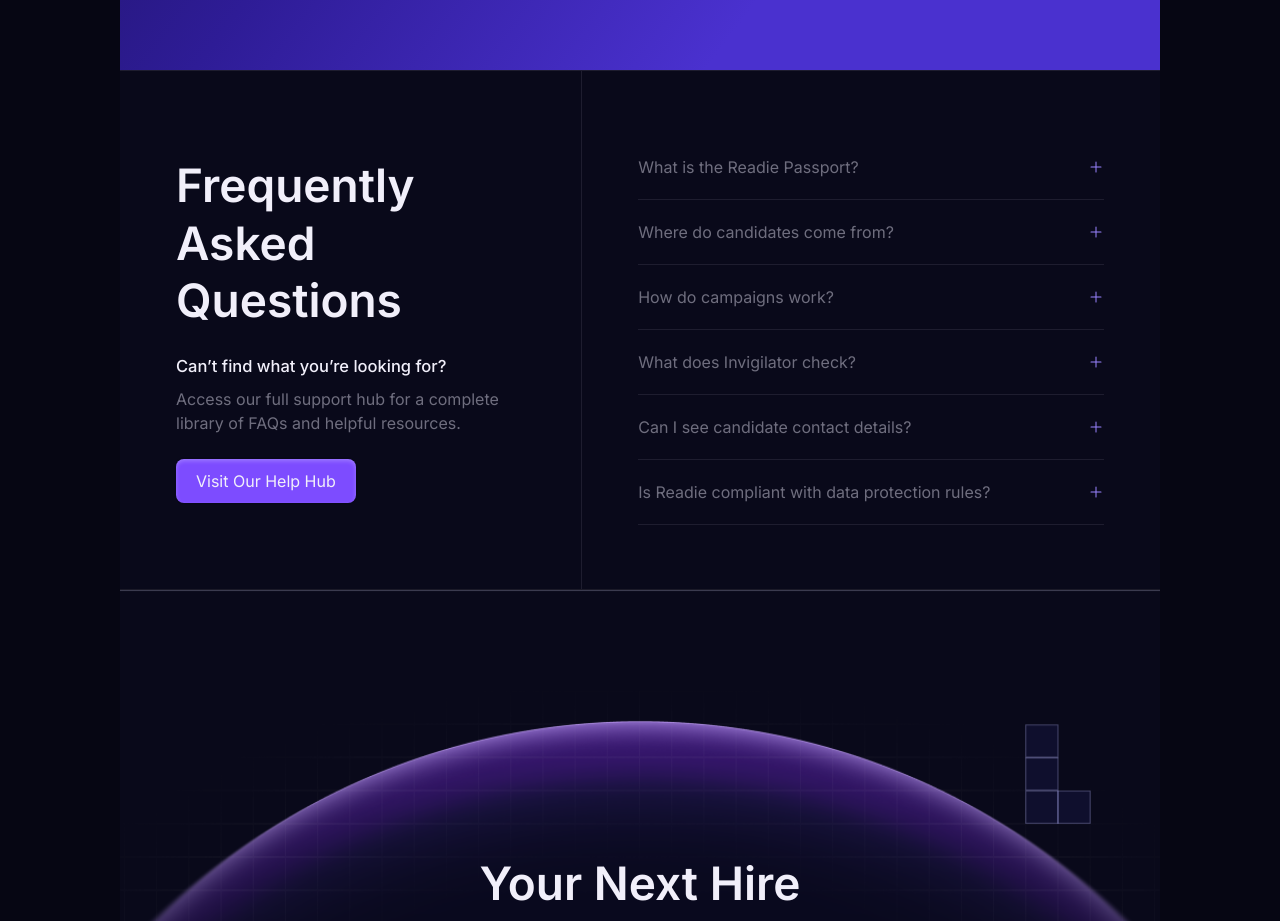
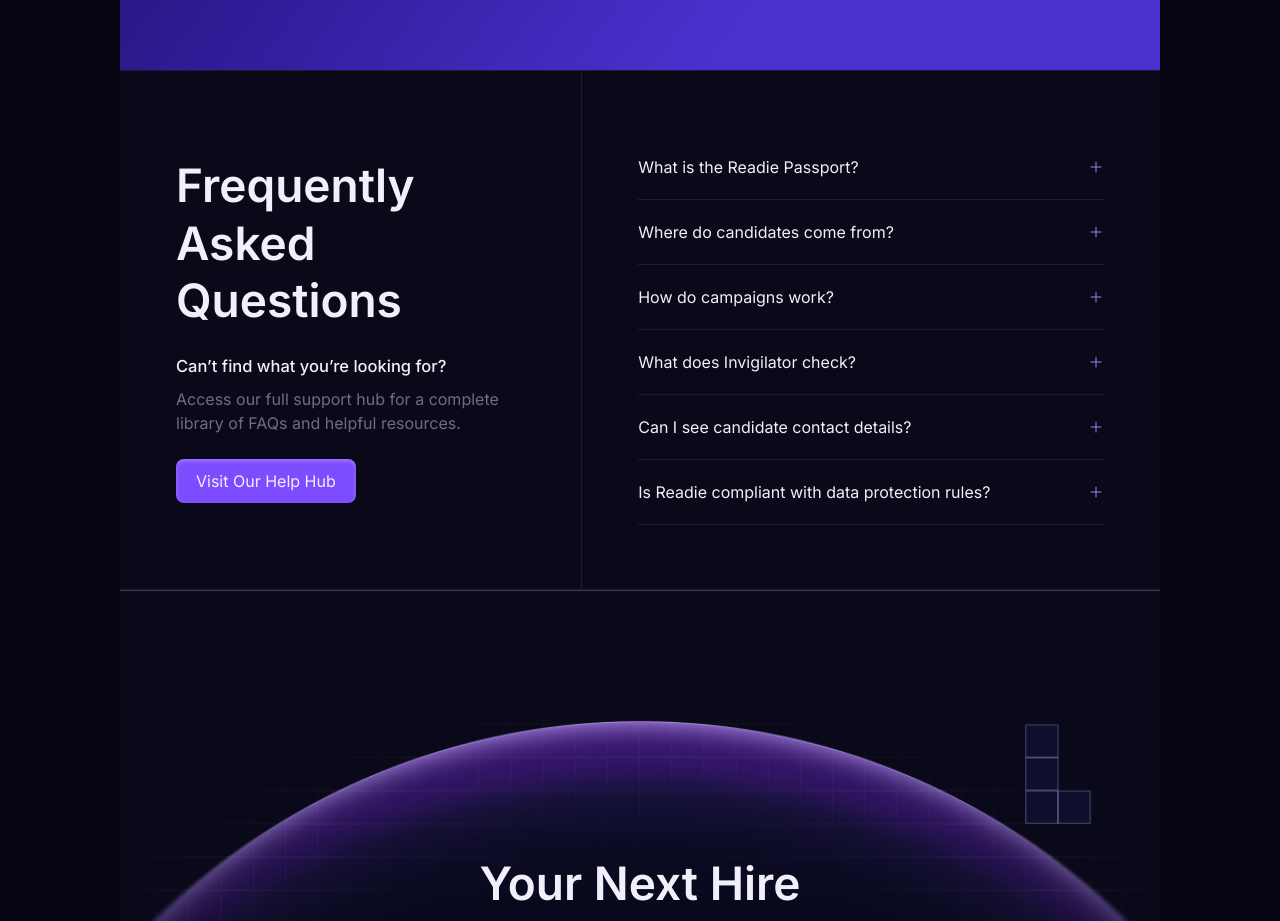
Before and after one commit to zealfemi/readie-hackathon, a Next.js app: page / in a window 1280 px wide. Shown: the part 6520-7441 px from the top of the page. Built offline with nearby package versions, Linux system fonts and the light colour scheme.

Commit message:
fixed color and added minus button

```diff
--- a/app/_components/Faq.tsx
+++ b/app/_components/Faq.tsx
@@ -16,7 +16,7 @@ export default function Faq({
       className={`border-border border-b transition-all duration-300 ease-in-out`}>
       <div className="w-full">
         <button
-          className="flex w-full justify-between items-center gap-3 py-5 text-left"
+          className="flex w-full justify-between items-center gap-3 py-5 text-left text-primary-200"
           onClick={onClick}>
           <p>{faq.question}</p>
           {!isOpen ? (
```
